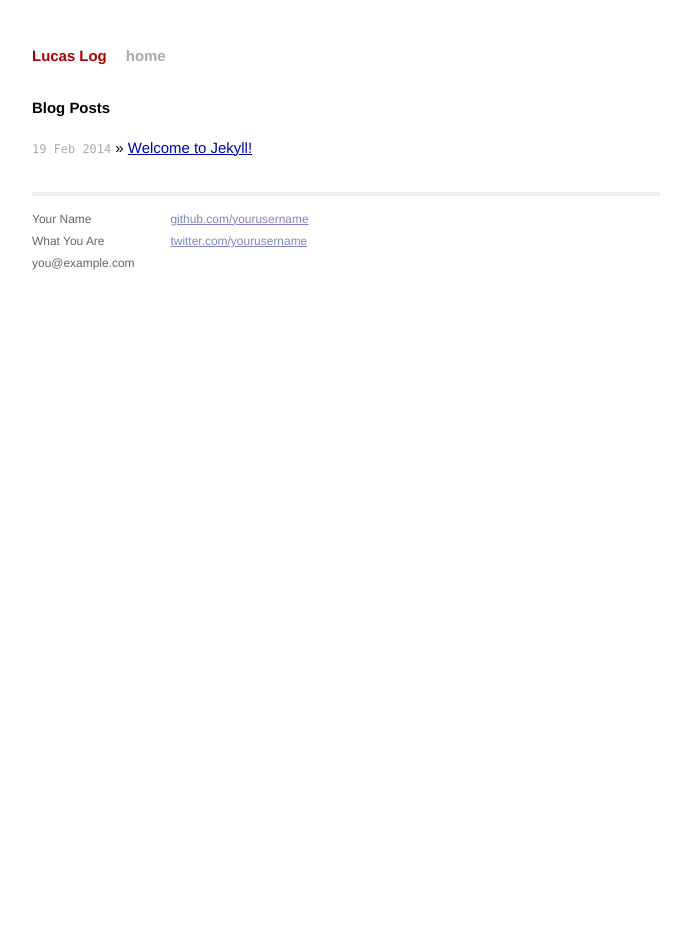
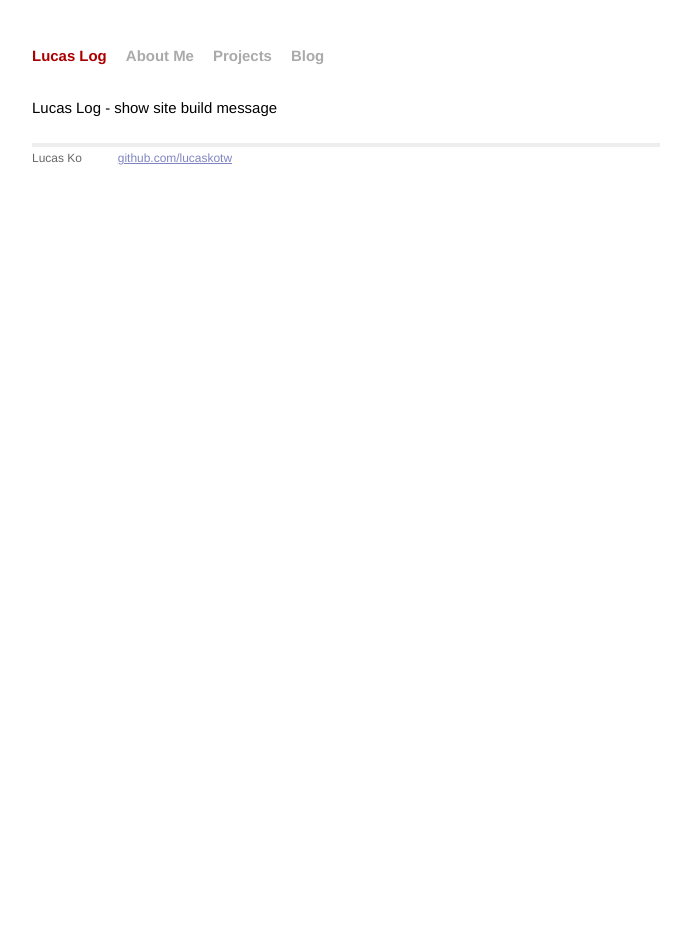
Before and after one commit to lucaskotw/lucaskotw.github.io, a Jekyll site: the page built from index.html, in a window 1280 px wide. Shown: the whole page, without its empty margins (294-985 px from the left). Built offline with Jekyll 4.4.1, drawn with Linux system fonts in a browser that asks for light colours; Markdown is read by kramdown in place of the engine named in the settings.

Commit message:
blog link added

```diff
--- a/_config.yml
+++ b/_config.yml
@@ -1,3 +1,4 @@
 name: Lucas Log
 markdown: redcarpet
 pygments: true
+timezone: Asia/Taipei
--- a/_layouts/lucaslog.html
+++ b/_layouts/index.html
@@ -18,6 +18,7 @@
                 <h1 class="title"><a href="/">{{ site.name }}</a></h1>
                 <a class="extra" href="/">About Me</a>
                 <a class="extra" href="/">Projects</a>
+                <a class="extra" href="http://lucaskotw-blog.logdown.com/">Blog</a>
             </div>
             {{ content }}
             <div class="footer">
--- a/index.html
+++ b/index.html
@@ -1,13 +1,8 @@
 ---
-layout: default
+layout: index
 title: Lucas Log
 ---
 
 <div id="home">
-  <h1>Blog Posts</h1>
-  <ul class="posts">
-    {% for post in site.posts %}
-      <li><span>{{ post.date | date_to_string }}</span> &raquo; <a href="{{ post.url }}">{{ post.title }}</a></li>
-    {% endfor %}
-  </ul>
+    Lucas Log - show site build message
 </div>
```
Also changed, not shown: Gemfile.lock (added), 1 other file.
